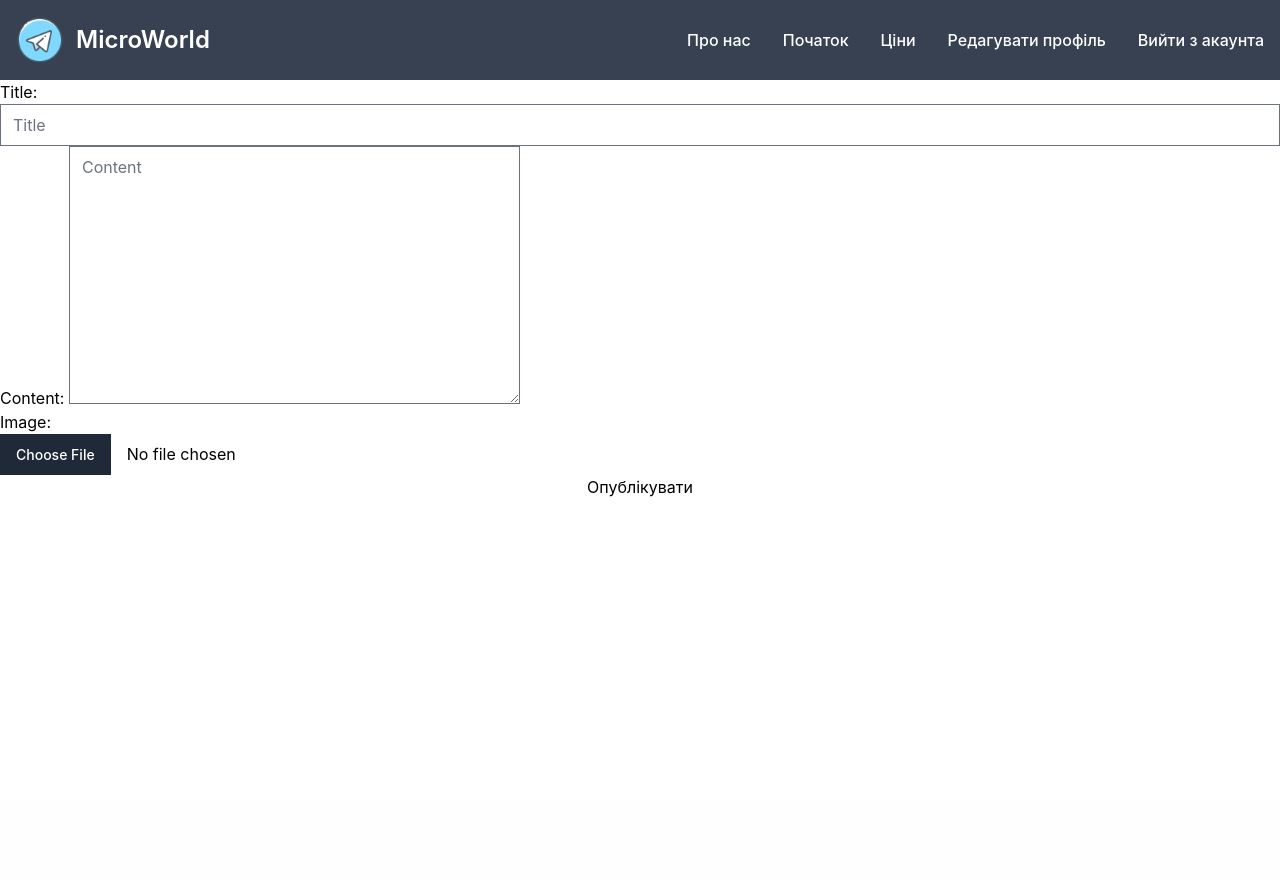
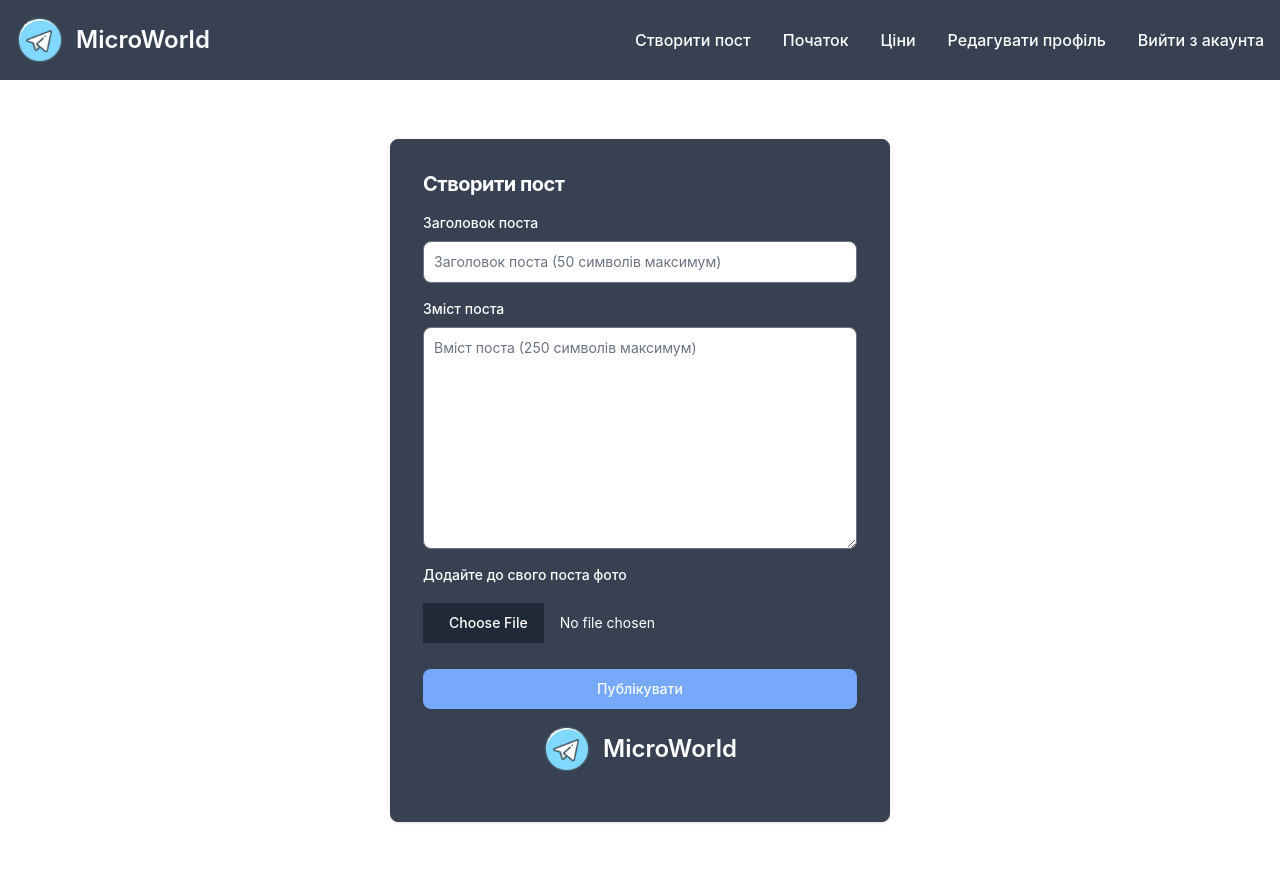
Before and after one commit to XTHN9RF/MicroWorld_App, a Django app: page /posts/create/ in a window 1280 px wide. Before the commit the page ends 497 px from the top, so only its background shows below. Run offline with Django 4.2, Linux system fonts and the light colour scheme; a user stored in the database is signed in; some libraries are stand-ins or nearby versions.

Commit message:
feat(style): style create post page and add it to nav, test functionallity of this page

```diff
--- a/posts/forms.py
+++ b/posts/forms.py
@@ -1,13 +1,20 @@
 from django import forms
 from .models import Post
 
+
 class PostForm(forms.ModelForm):
     """A form to create a new post"""
+
     class Meta:
         model = Post
         fields = ['title', 'content', 'image']
         widgets = {
-            'title': forms.TextInput(attrs={'placeholder': 'Title'}),
-            'content': forms.Textarea(attrs={'placeholder': 'Content'}),
-            'image': forms.FileInput(attrs={'placeholder': 'Image'}),
+            'title': forms.TextInput(
+                attrs={'placeholder': 'Заголовок поста (50 символів максимум)', 'maxlength': '50', 'required': True,
+                       'class': 'bg-white border sm:text-sm rounded-lg block w-full p-2.5 border-gray-600 placeholder-gray-400 focus:ring-blue-500 focus:border-blue-500'}),
+            'content': forms.Textarea(
+                attrs={'placeholder': 'Вміст поста (250 символів максимум)', 'maxlength': '250', 'required': True,
+                       'class': 'bg-white border sm:text-sm rounded-lg block w-full p-2.5 border-gray-600 placeholder-gray-400 focus:ring-blue-500 focus:border-blue-500'}),
+            'image': forms.FileInput(attrs={'placeholder': 'Зображення поста', 'required': True,
+                                            'class': 'text-white sm:text-sm rounded-lg block w-full p-2.5 border-gray-600 placeholder-gray-400 focus:ring-blue-500 focus:border-blue-500'}),
         }
--- a/posts/templates/posts/create.html
+++ b/posts/templates/posts/create.html
@@ -1,8 +1,40 @@
 {% extends 'user/base.html' %}
+{% load static %}
 {% block body %}
-    <form method="post" enctype="multipart/form-data">
-        {% csrf_token %}
-        {{ form.as_p }}
-        <input type="submit" value="Опублікувати"></input>
-    </form>
+       <section class="flex  h-screen">
+        <div class="flex flex-col justify-center items-center px-6 py-8 mx-auto md:h-screen lg:py-0">
+            <div class="rounded-lg shadow border sm:max-w-md xl:p-0 bg-gray-700 border-gray-700"
+                 style="width: 500px; height: fit-content">
+                <div class="p-6 space-y-4 md:space-y-6 sm:p-8">
+                    <h1 class="text-xl font-bold leading-tight tracking-tight md:text-2xl text-white">
+                        Створити пост
+                    </h1>
+                    <form class="space-y-4 md:space-y-6" action="" method="post" enctype="multipart/form-data">
+                        {% csrf_token %}
+                        <div>
+                            <label for="email" class="block mb-2 text-sm font-medium text-white">Заголовок поста</label>
+                                {{ form.title }}
+                        </div>
+                        <div>
+                            <label for="name" class="block mb-2 text-sm font-medium text-white">Зміст поста</label>
+                                {{ form.content }}
+                        </div>
+                        <div>
+                            <label for="last-name" class="block mb-2 text-sm font-medium text-white">Додайте до свого поста фото</label>
+                                {{ form.image }}
+                        </div>
+                        <input type="submit" value="Публікувати"
+                                class="w-full text-white focus:ring-4 focus:outline-none font-medium rounded-lg text-sm px-5 py-2.5 text-center bg-blue-400 hover:bg-blue-700 focus:ring-primary-800 cursor-pointer">
+                    </form>
+                    <div class="mt-2.5 flex justify-center items-center">
+                            <img src="{% static 'user/images/logo.png' %}" class="h-12 mr-3" alt="Site Logo"/>
+                            <span class="self-center text-2xl font-semibold whitespace-nowrap text-white">MicroWorld</span>
+                    </div>
+                    <div id="error-handler" class="text-red-700">
+                        {{ form.errors }}
+                    </div>
+                </div>
+            </div>
+        </div>
+    </section>
 {% endblock %}
--- a/user/templates/user/base.html
+++ b/user/templates/user/base.html
@@ -13,8 +13,8 @@
         <div class="hidden w-full md:block md:w-auto" id="navbar-default">
             <ul class="font-medium flex flex-col p-4 md:p-0 mt-4 border border-gray-100 rounded-lg md:flex-row md:space-x-8 md:mt-0 md:border-0">
                 <li>
-                    <a href="#"
-                       class="block py-2 pl-3 pr-4  rounded hover:bg-gray-100 md:hover:bg-transparent md:border-0 md:hover:text-blue-700 md:p-0">Про нас</a>
+                    <a href="{% url 'posts:create' %}"
+                       class="block py-2 pl-3 pr-4  rounded hover:bg-gray-100 md:hover:bg-transparent md:border-0 md:hover:text-blue-700 md:p-0">Створити пост</a>
                 </li>
                 <li>
                     <a href="#"
```
Also changed, not shown: db.sqlite3, media/posts/23/05/15/default.jpg (added), media/posts/23/05/15/test.jpg (added).
